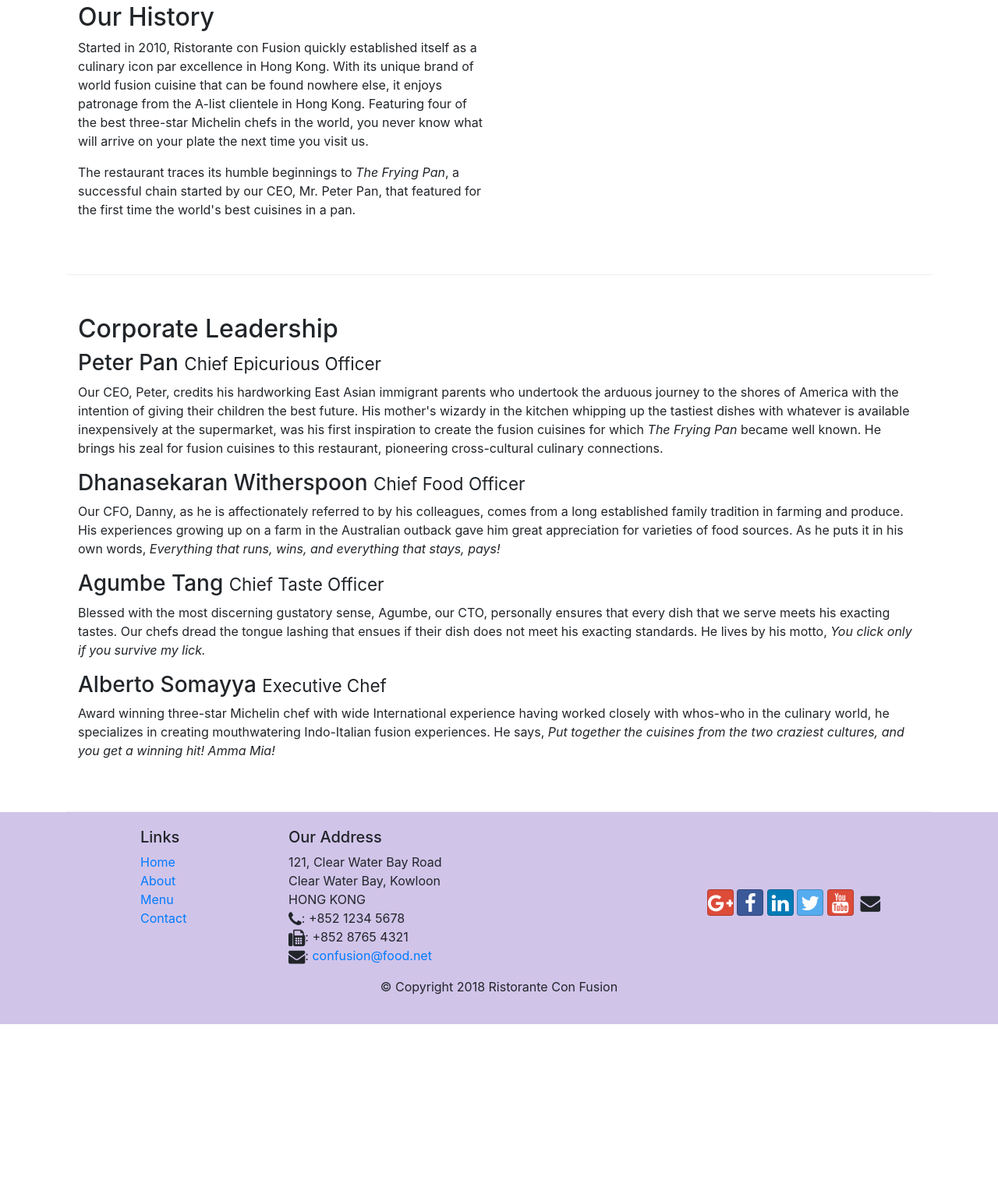
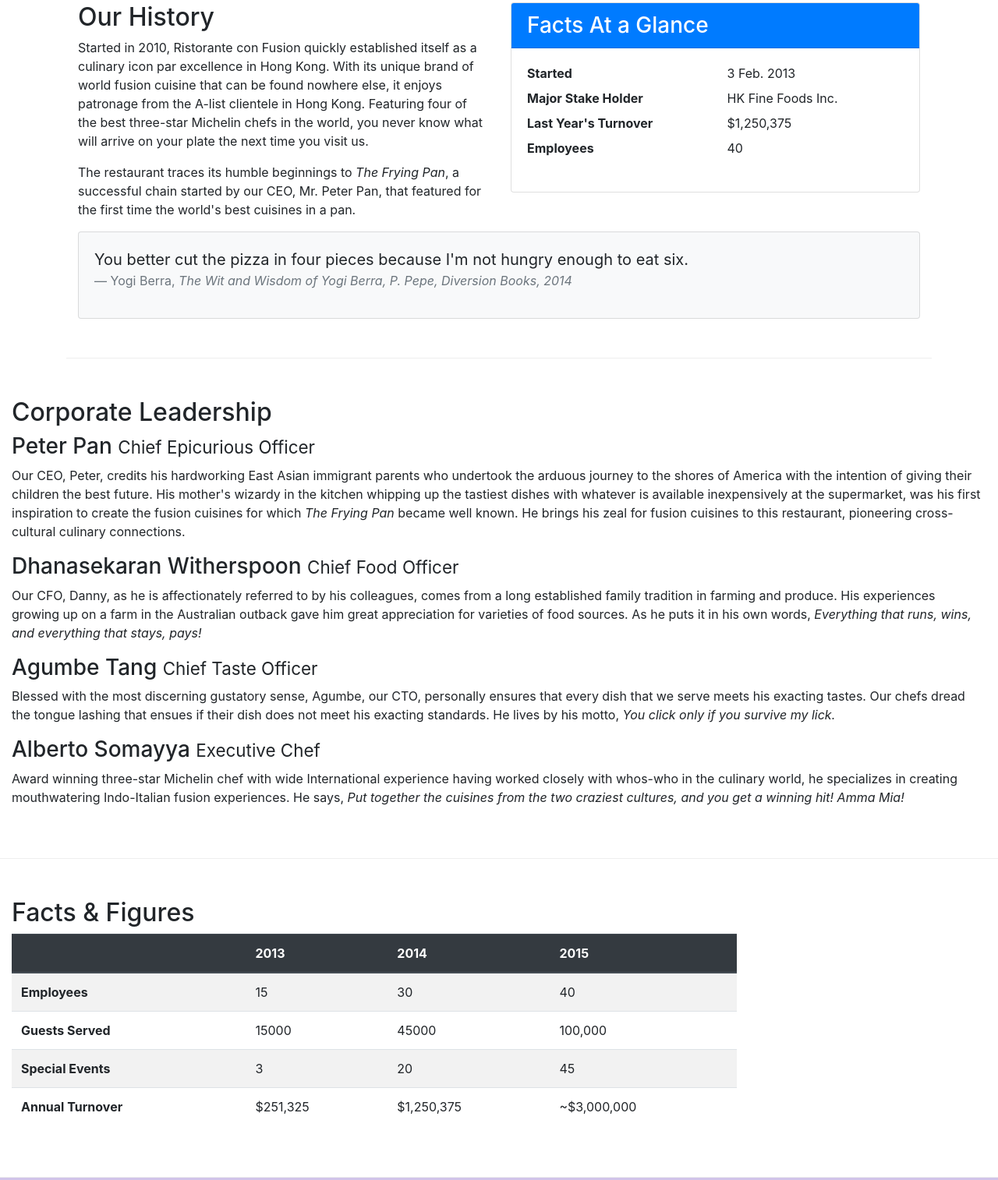
Before and after one commit to himanshu-gautam-git/Ristorante-con-Fusion-website-with-ideation, a website: page aboutus.html in a window 1280 px wide. Shown: the part 512-2026 px from the top of the page at 78% size. Before the commit the page ends 1826 px from the top, so only its background shows below. Drawn offline with nearby package versions, Linux system fonts and the light colour scheme.

Commit message:
Tables and Cards

```diff
--- a/aboutus.html
+++ b/aboutus.html
@@ -49,7 +49,7 @@
     <div class="container">
         <ol class="col-12 breadcrumb">
            <li class="breadcrumb-item"><a href="./index.html">Home</a></li>
-           <li class="breadcrumb-item active"><a href="./aboutus.html">About</a></li>
+           <li class="breadcrumb-item active">About</li>
         </ol>
         <div class="row row-header">
             <div class="col-12">
@@ -64,7 +64,37 @@
                 <p>Started in 2010, Ristorante con Fusion quickly established itself as a culinary icon par excellence in Hong Kong. With its unique brand of world fusion cuisine that can be found nowhere else, it enjoys patronage from the A-list clientele in Hong Kong.  Featuring four of the best three-star Michelin chefs in the world, you never know what will arrive on your plate the next time you visit us.</p>
                 <p>The restaurant traces its humble beginnings to <em>The Frying Pan</em>, a successful chain started by our CEO, Mr. Peter Pan, that featured for the first time the world's best cuisines in a pan.</p>
             </div>
-            <div>
+
+                <div class="col-12 col-sm">
+                    <div class="card">
+                        <h3 class="card-header bg-primary text-white">Facts At a Glance</h3>
+                        <div class="card-body">
+                            <dl class="row">
+                                <dt class="col-6">Started</dt>
+                                <dd class="col-6">3 Feb. 2013</dd>
+                                <dt class="col-6">Major Stake Holder</dt>
+                                <dd class="col-6">HK Fine Foods Inc.</dd>
+                                <dt class="col-6">Last Year's Turnover</dt>
+                                <dd class="col-6">$1,250,375</dd>
+                                <dt class="col-6">Employees</dt>
+                                <dd class="col-6">40</dd>
+                            </dl>
+                        </div>
+                    </div>
+                </div>
+
+                <div class="col-12">
+                    <div class="card card-body bg-light">
+                        <blockquote class="blockquote">
+                            <p class="mb-0">You better cut the pizza in four pieces because
+                                I'm not hungry enough to eat six.</p>
+                            <footer class="blockquote-footer">Yogi Berra,
+                                <cite title="Source Title">The Wit and Wisdom of Yogi Berra,
+                                P. Pepe, Diversion Books, 2014</cite>
+                            </footer>
+                        </blockquote>
+                    </div>
+                </div>
             </div>
         </div>
 
@@ -82,7 +112,52 @@
                 <p class="d-none d-sm-block">Award winning three-star Michelin chef with wide International experience having worked closely with whos-who in the culinary world, he specializes in creating mouthwatering Indo-Italian fusion experiences. He says, <em>Put together the cuisines from the two craziest cultures, and you get a winning hit! Amma Mia!</em></p>
             </div>
        </div>
+       <div class="row row-content">
+           <div class="col-12 col-sm-9">
+               <h2>Facts &amp; Figures</h2>
 
+               <div class="table-responsive">
+                <table class="table table-striped">
+                    <thead class="thead-dark">
+                        <tr>
+                            <th>&nbsp;</th>
+                            <th>2013</th>
+                            <th>2014</th>
+                            <th>2015</th>
+                        </tr>
+                    </thead>
+                    <tbody>
+                        <tr>
+                            <th>Employees</th>
+                            <td>15</td>
+                            <td>30</td>
+                            <td>40</td>
+                        </tr>
+                        <tr>
+                            <th>Guests Served</th>
+                            <td>15000</td>
+                            <td>45000</td>
+                            <td>100,000</td>
+                        </tr>
+                        <tr>
+                            <th>Special Events</th>
+                            <td>3</td>
+                            <td>20</td>
+                            <td>45</td>
+                        </tr>
+                        <tr>
+                            <th>Annual Turnover</th>
+                            <td>$251,325</td>
+                            <td>$1,250,375</td>
+                            <td>~$3,000,000</td>
+                        </tr>
+                    </tbody>
+                </table>
+            </div>
+
+           </div>
+           <div class="col-12 col-sm-3"></div>
+       </div>
     </div>
 
     <footer class="footer">
```
